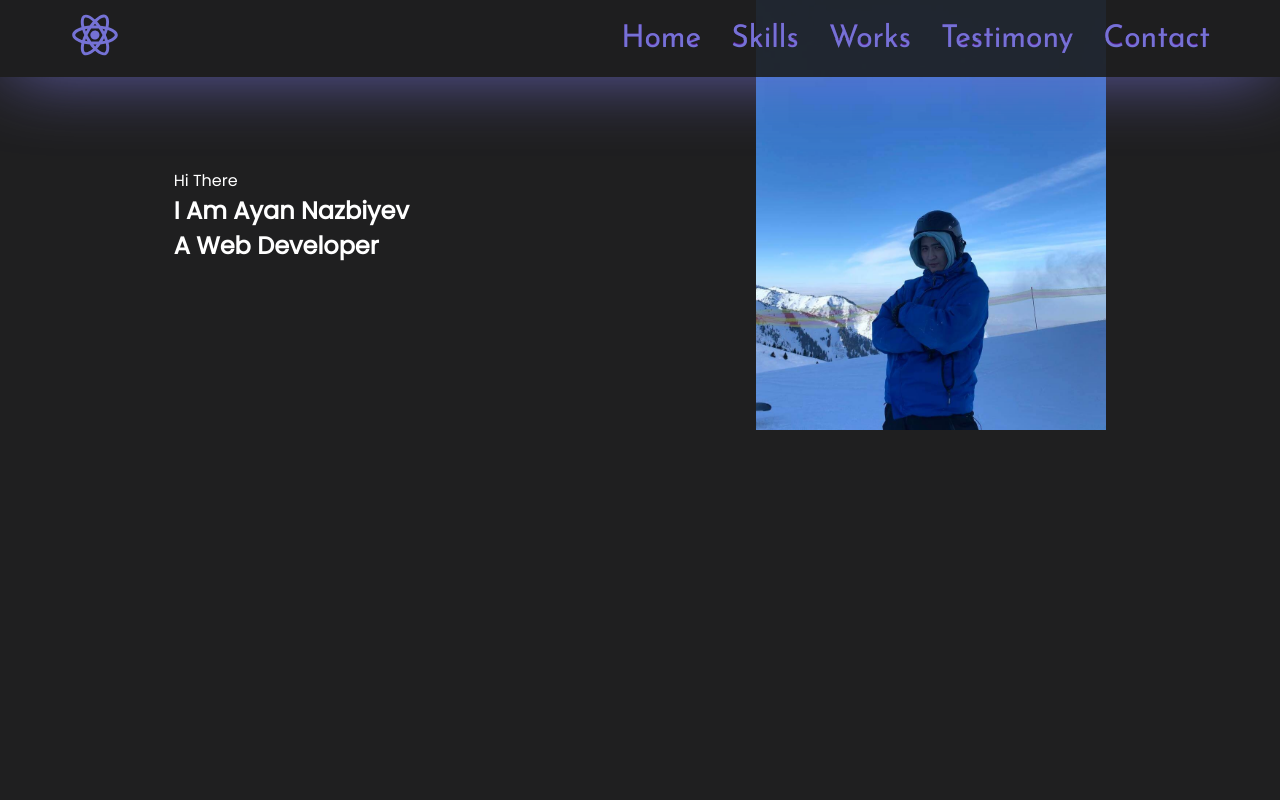
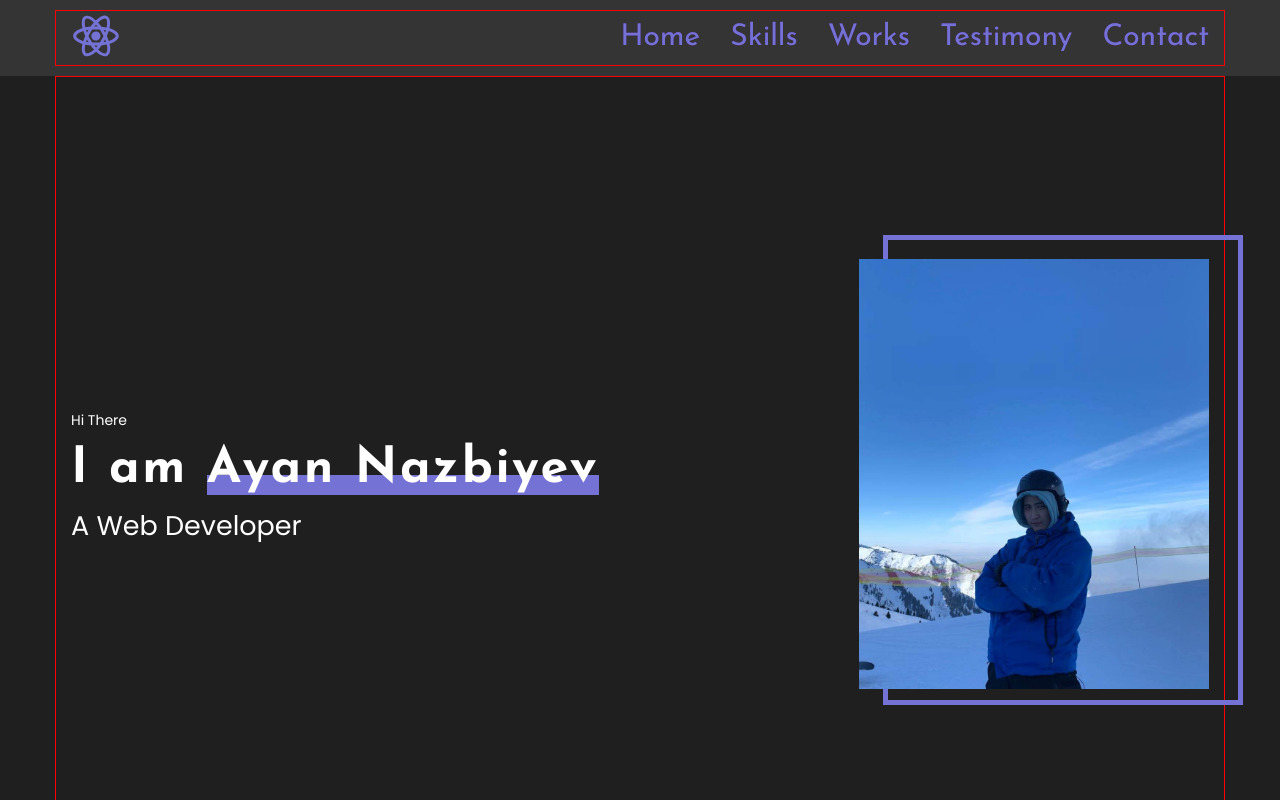
Before and after one commit to Ayanqq/portfolio, a React app: page / in a window 1280 px wide. Shown: the top 800 px of the page. Built offline with nearby package versions, Linux system fonts and the light colour scheme.

Commit message:
added styles to main

```diff
--- a/src/components/Container.ts
+++ b/src/components/Container.ts
@@ -6,4 +6,5 @@
   min-height: 100%;
   padding:0 15px;
   margin: 0 auto;
+  border:1px solid red;
 `
--- a/src/components/FlexWrapper.tsx
+++ b/src/components/FlexWrapper.tsx
@@ -15,4 +15,6 @@
   align-items: ${props => props.align || "stretch"};
   flex-wrap: ${props => props.wrap || "nowrap"};
   gap: ${props => props.gap || "0px"};
+  height:100%;
+
 `
--- a/src/layout/header/Header.tsx
+++ b/src/layout/header/Header.tsx
@@ -27,7 +27,7 @@
 const StyledHeader = styled.header`
   background-color: rgba(31, 31, 32, 0.9);
   padding:10px 0;
-  position:fixed;
+  //position:fixed;
   top: 0;
   left: 0;
   right: 0;
--- a/src/layout/sections/main/Main.tsx
+++ b/src/layout/sections/main/Main.tsx
@@ -2,26 +2,54 @@
 import styled from "styled-components";
 import Photo from "./../../../../src/assets/images/proj-3.jpg"
 import {FlexWrapper} from "../../../components/FlexWrapper";
+import {Container} from "../../../components/Container";
+import {theme} from "../../../styles/Theme";
 
 export const Main = () => {
     return (
         <StyledMain>
-            <FlexWrapper align={"center"} justify={"space-around"}>
-                <div>
-                    <span>Hi There</span>
-                    <StyledH2>I Am Ayan Nazbiyev</StyledH2>
-                    <StyledH1>A Web Developer</StyledH1>
-                </div>
+            <Container>
+                <FlexWrapper align={"center"} justify={"space-between"}>
+                    <div>
+                        <SmallText>Hi There</SmallText>
+                        <StyledH2>I am <span>Ayan Nazbiyev</span></StyledH2>
+                        <StyledH1>A Web Developer</StyledH1>
+                    </div>
 
-                <StyledImg src={Photo} alt=""/>
-            </FlexWrapper>
+
+                    <PhotoWrapper>
+                    <StyledImg src={Photo} alt=""/>
+                    </PhotoWrapper>
+                </FlexWrapper>
+            </Container>
         </StyledMain>
     );
 };
 
 const StyledMain = styled.section`
   min-height: 100vh;
+  display: flex;
 `
+
+const PhotoWrapper = styled.div`
+  position:relative;
+  z-index:1;
+
+  &::before {
+    content:"";
+    width:360px;
+    height:470px;
+    border:5px solid ${theme.colors.accent};
+
+    position:absolute;
+    top:-24px;
+    left:24px;
+    bottom:-16px;
+    z-index:-1;
+  }
+
+`
+
 
 const StyledImg = styled.img`
   width: 350px;
@@ -30,9 +58,36 @@
 `
 
 const StyledH2 = styled.h2`
+  font-family: 'Josefin Sans', sans-serif;
+  font-size: 50px;
+  font-weight: 700;
+  letter-spacing: 0.05em;
+  margin:10px 0;
 
+  span {
+    position:relative;
+    z-index:1;
+
+    &::before {
+      content: "";
+      display:inline-block;
+      width:100%;
+      height:20px;
+      background-color: ${theme.colors.accent};
+      position:absolute;
+      bottom:0;
+      z-index:-1;
+    }
+  }
 
 `
 const StyledH1 = styled.h1`
+  font-size: 27px;
+  font-weight: 400;
 
 `
+
+const SmallText = styled.span`
+  font-size: 14px;
+  font-weight: 400;
+`
--- a/src/layout/sections/skills/Skills.tsx
+++ b/src/layout/sections/skills/Skills.tsx
@@ -10,6 +10,7 @@
 import Photo1 from "./../../../assets/images/proj-1.jpeg"
 import Photo2 from "./../../../assets/images/proj-2.jpeg"
 import Photo3 from "./../../../assets/images/proj-3.jpeg"
+import {Icon} from "../../../components/icon/Icon";
 
 
 export const Skills = () => {
--- a/src/styles/Global.styled.ts
+++ b/src/styles/Global.styled.ts
@@ -21,6 +21,7 @@
     -webkit-font-smoothing: antialiased;
     -moz-osx-font-smoothing: grayscale;
       color:${theme.colors.font};
+    line-height: 1.2;
   }
 
   a {
```
